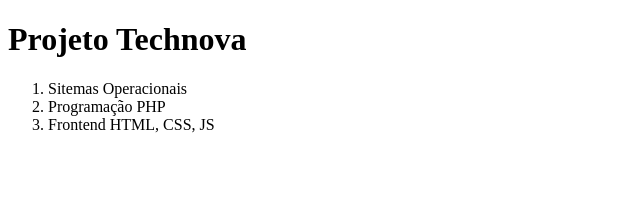
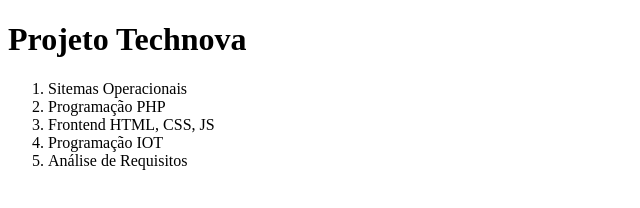
Before and after one commit to Guelzin0001/projeto-technova, a plain HTML site: page index.html in a window 1280 px wide. Shown: the whole page, without its empty margins (0-640 px from the left). Drawn offline with Linux system fonts and the light colour scheme.

Commit message:
Inserido mais cursos

```diff
--- a/index.html
+++ b/index.html
@@ -11,6 +11,8 @@
         <li>Sitemas Operacionais</li>
         <li>Programação PHP</li>
         <li>Frontend HTML, CSS, JS</li>
+        <li>Programação IOT</li>
+        <li>Análise de Requisitos</li>
     </ol>
 </body>
 </html>
```
